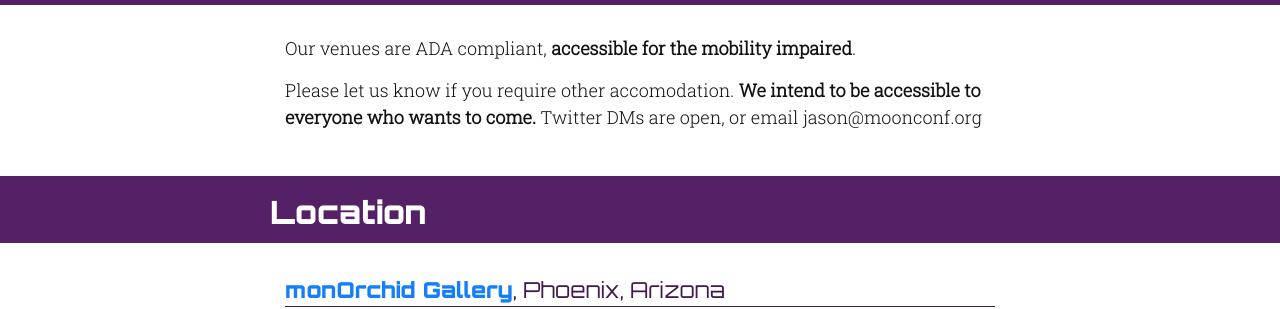
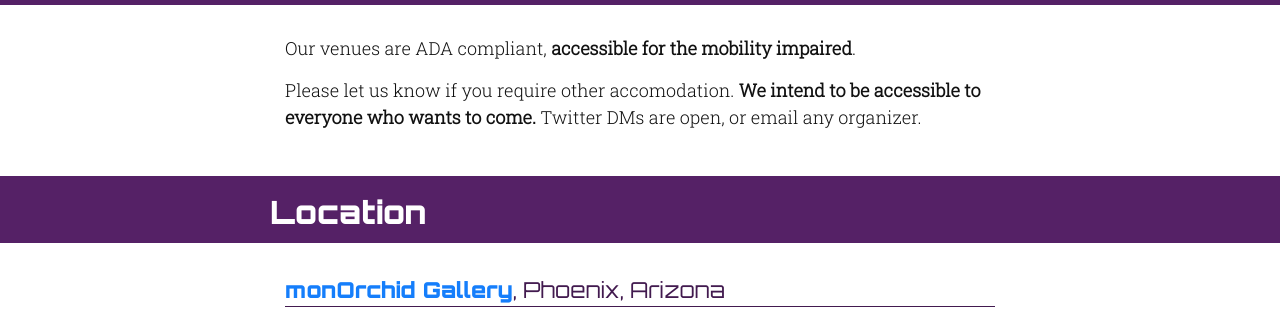
Before and after one commit to maitria/moonconf.org, a Jekyll site: the page built from index.html, in a window 1280 px wide and 900 px high, scrolled down 1821 px. Shown: the part 155-464 px from the top of the window. Built offline with Jekyll 4.4.1, drawn with Linux system fonts in a browser that asks for light colours.

Commit message:
Email any organizer, not just Jason.

```diff
--- a/_includes/accessibility.html
+++ b/_includes/accessibility.html
@@ -6,6 +6,6 @@
   </header>
   <div class="section-block-content wrapper">
     <p>Our venues are ADA compliant, <strong>accessible for the mobility impaired</strong>.</p>
-    <p>Please let us know if you require other accomodation. <strong>We intend to be accessible to everyone who wants to come.</strong> Twitter DMs are open, or email jason@moonconf.org</p>
+    <p>Please let us know if you require other accomodation. <strong>We intend to be accessible to everyone who wants to come.</strong> Twitter DMs are open, or email any organizer.</p>
   </div>
 </section>
```
